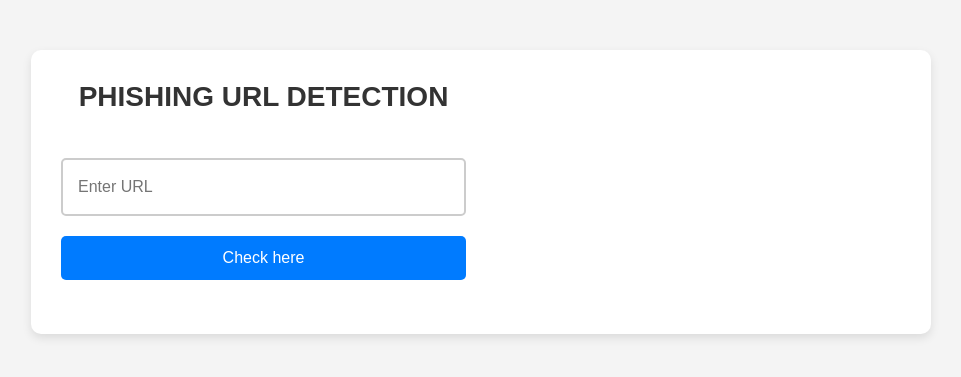
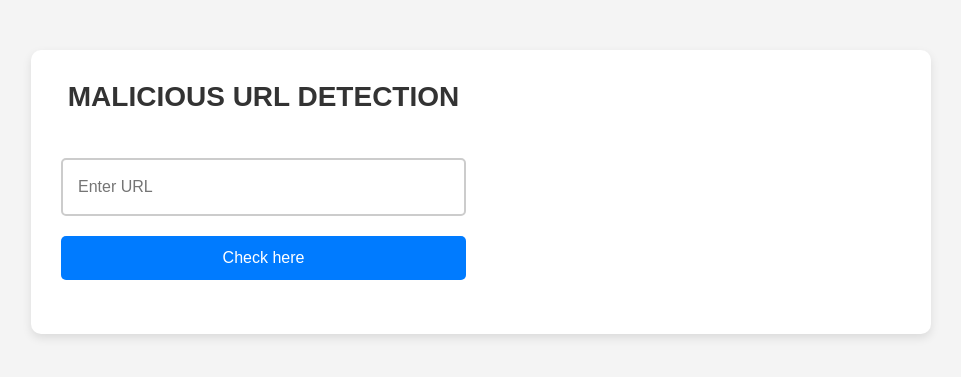
Before and after one commit to Mihir-pp/Malicious-URL-detection, a Flask app: page / in a window 1280 px wide. Shown: the top 377 px of the page, without its empty margins (159-1120 px from the left). Run offline with Flask 3, Linux system fonts and the light colour scheme; parts of the project's set-up code (start-up, migrations or seed data) failed here and were passed over; some libraries are stand-ins or nearby versions.

Commit message:
changed index.html

```diff
--- a/templates/index.html
+++ b/templates/index.html
@@ -29,7 +29,7 @@
     <div class="container">
       <div class="row">
         <div class="form col-md" id="form1">
-          <h2>PHISHING URL DETECTION</h2>
+          <h2>MALICIOUS URL DETECTION</h2>
 
           <br />
           <form action="/" method="post">
```
